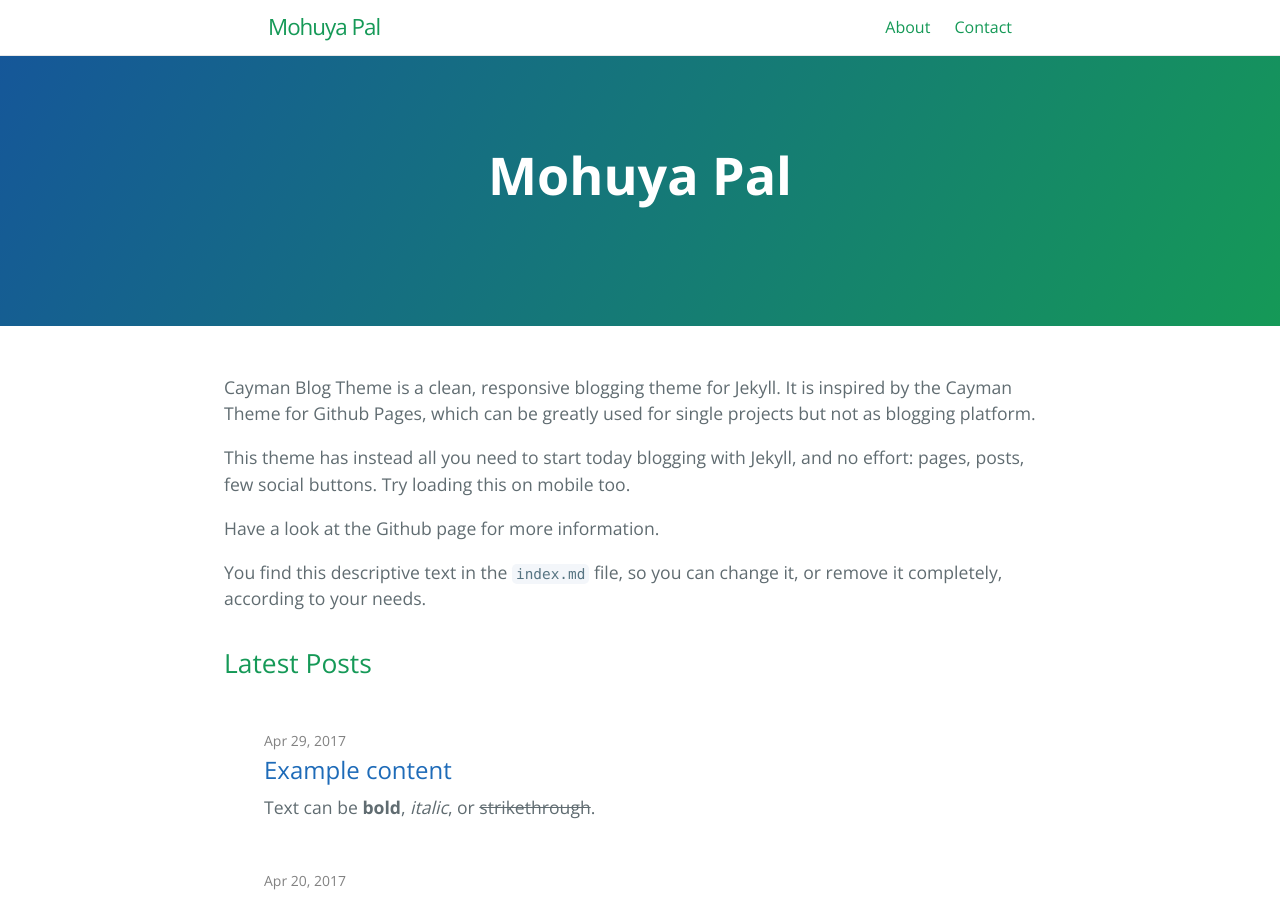
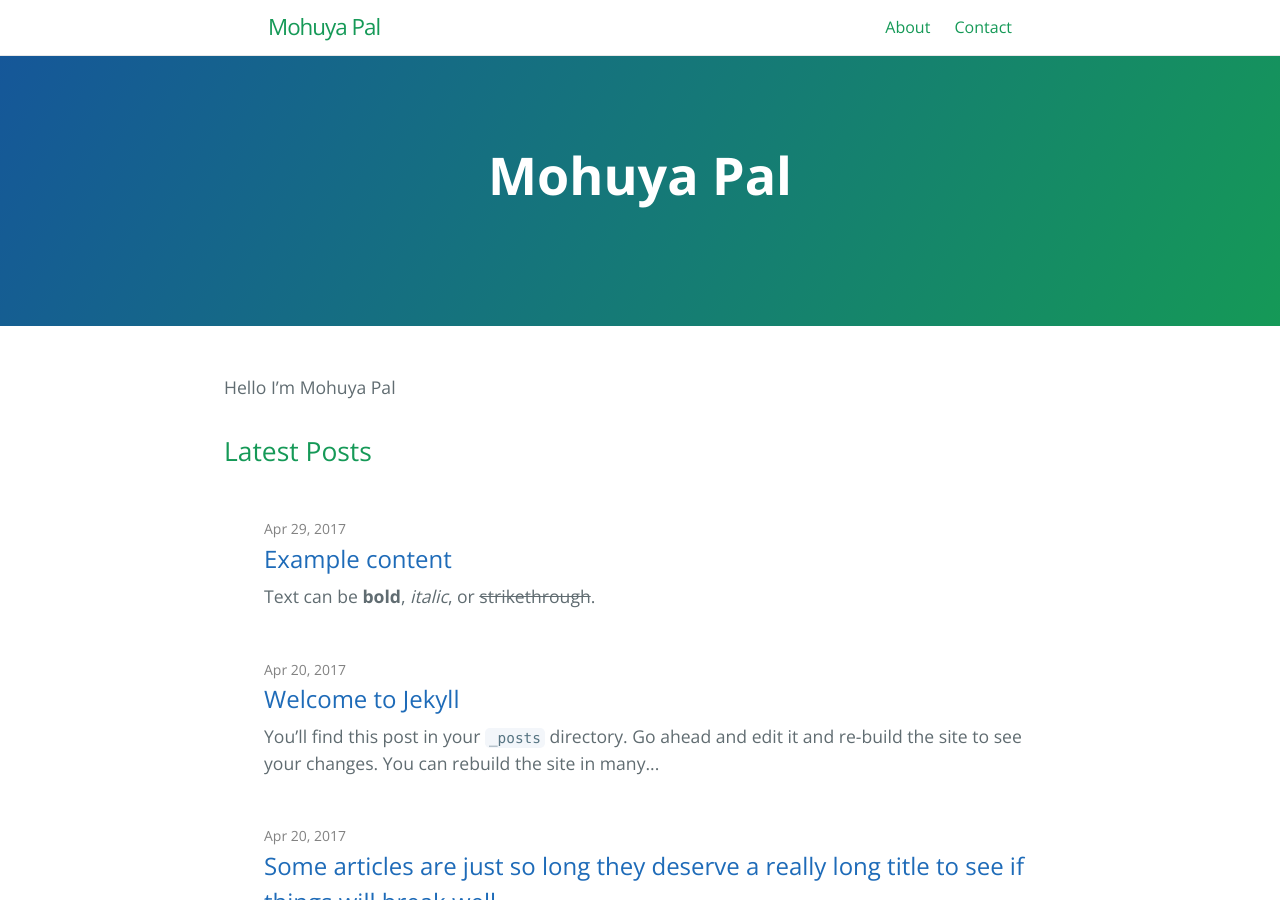
Before and after one commit to mohuyapal/mohuyapal.github.io, a Jekyll site: the page built from index.md, in a window 1280 px wide and 900 px high. Built offline with Jekyll 4.4.1, drawn with Linux system fonts in a browser that asks for light colours.

Commit message:
Update index.md

```diff
--- a/index.md
+++ b/index.md
@@ -8,10 +8,4 @@
 layout: blog
 ---
 
-Cayman Blog Theme is a clean, responsive blogging theme for Jekyll. It is inspired by the Cayman Theme for Github Pages, which can be greatly used for single projects but not as blogging platform.
-
-This theme has instead all you need to start today blogging with Jekyll, and no effort: pages, posts, few social buttons. Try loading this on mobile too.
-
-Have a look at the Github page for more information.
-
-You find this descriptive text in the `index.md` file, so you can change it, or remove it completely, according to your needs.
+Hello I'm Mohuya Pal
```
